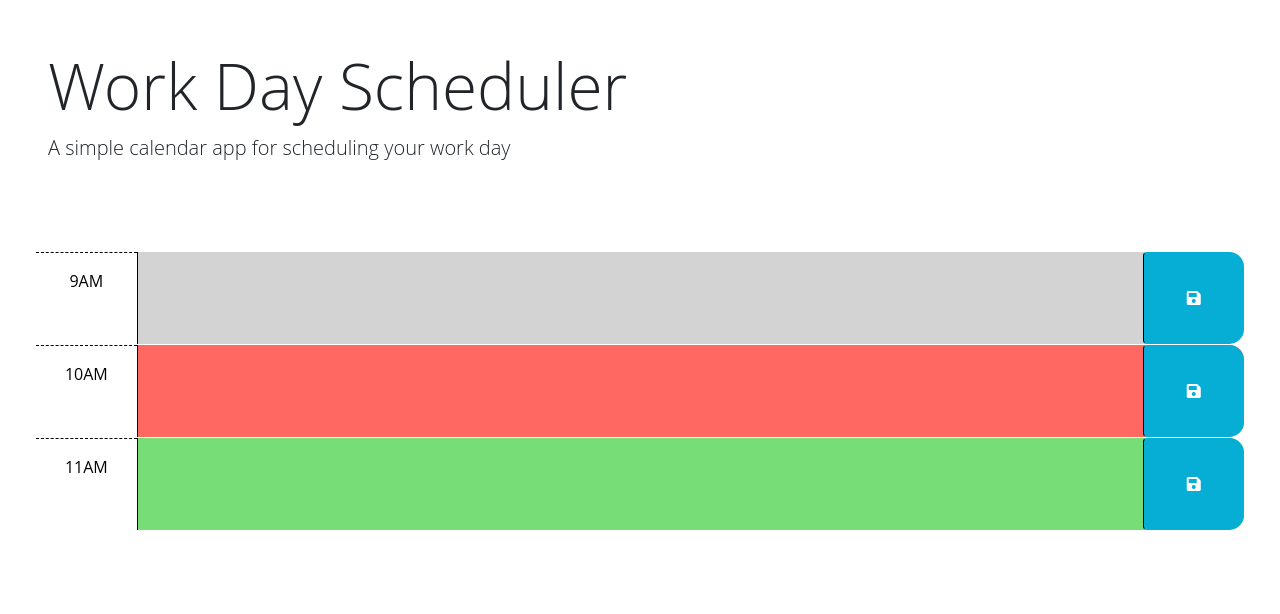
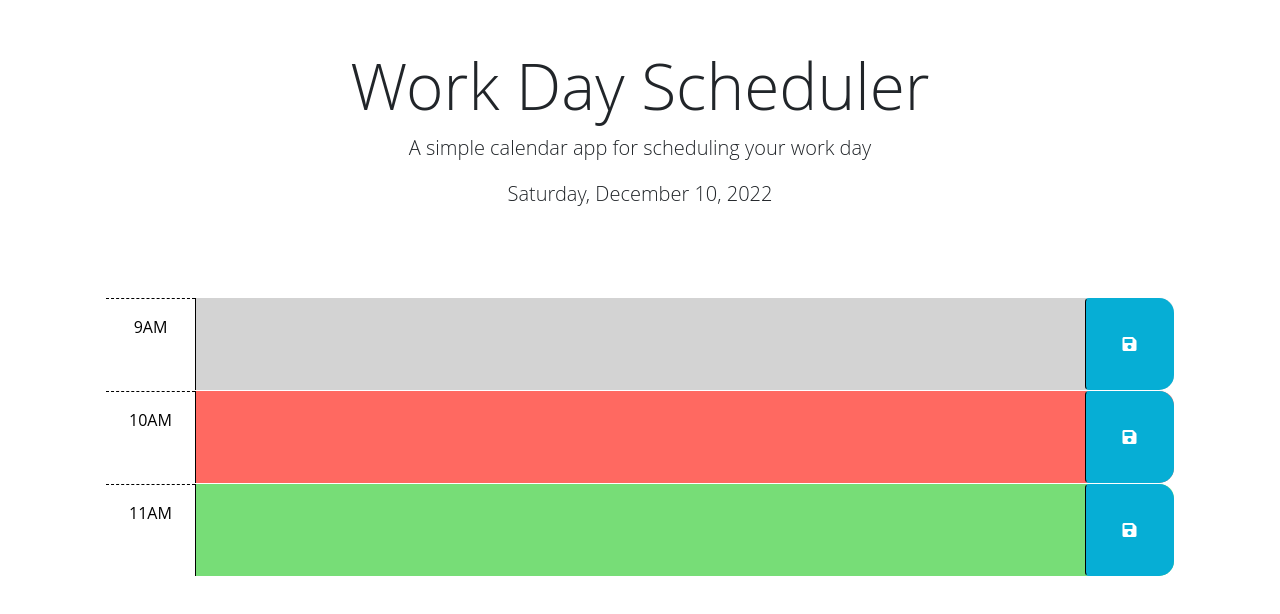
Before and after one commit to joanavillajuan/day-scheduler, a plain HTML site: page index.html in a window 1280 px wide. Drawn offline with nearby package versions, Linux system fonts and the light colour scheme.

Commit message:
added current date in header

```diff
--- a/index.html
+++ b/index.html
@@ -22,6 +22,7 @@
     />
     <link rel="stylesheet" href="style.css" />
     <title>Work Day Scheduler</title>
+    <script src="https://cdn.jsdelivr.net/npm/dayjs@1/dayjs.min.js"></script>
   </head>
 
   <body>
@@ -30,7 +31,7 @@
       <p class="lead">A simple calendar app for scheduling your work day</p>
       <p id="currentDay" class="lead"></p>
     </header>
-    <div class="container-fluid px-5">
+    <div class="container-fluid px-5 container">
       <!-- Use class for "past", "present", and "future" to apply styles to the
         time-block divs accordingly. The javascript will need to do this by
         adding/removing these classes on each div by comparing the hour in the
@@ -70,9 +71,11 @@
     </div>
 
     <script src="https://cdnjs.cloudflare.com/ajax/libs/jquery/3.2.1/jquery.min.js"></script>
-    <script src="https://cdn.jsdelivr.net/npm/dayjs@1.11.3/dayjs.min.js"
-    integrity="sha256-iu/zLUB+QgISXBLCW/mcDi/rnf4m4uEDO0wauy76x7U="
-    crossorigin="anonymous"></script>
+    <script
+      src="https://cdn.jsdelivr.net/npm/dayjs@1.11.3/dayjs.min.js"
+      integrity="sha256-iu/zLUB+QgISXBLCW/mcDi/rnf4m4uEDO0wauy76x7U="
+      crossorigin="anonymous"
+    ></script>
 
     <script src="script.js"></script>
   </body>
--- a/script.js
+++ b/script.js
@@ -1,6 +1,15 @@
 // Wrap all code that interacts with the DOM in a call to jQuery to ensure that
 // the code isn't run until the browser has finished rendering all the elements
 // in the html.
+
+// Display current day and date (eg. day, date)
+var currentDate = dayjs().format('dddd, MMMM D, YYYY');
+$("#currentDay").html(currentDate);
+
+// display header in center
+$("header").css("text-align", "center");
+
+
 $(function () {
   // TODO: Add a listener for click events on the save button. This code should
   // use the id in the containing time-block as a key to save the user input in
@@ -8,16 +17,26 @@ $(function () {
   // function? How can DOM traversal be used to get the "hour-x" id of the
   // time-block containing the button that was clicked? How might the id be
   // useful when saving the description in local storage?
-  //
+
+  $("#saveBtn").on('click', function(){
+
+
+  });
   // TODO: Add code to apply the past, present, or future class to each time
   // block by comparing the id to the current hour. HINTS: How can the id
   // attribute of each time-block be used to conditionally add or remove the
   // past, present, and future classes? How can Day.js be used to get the
   // current hour in 24-hour time?
+
+
   //
   // TODO: Add code to get any user input that was saved in localStorage and set
   // the values of the corresponding textarea elements. HINT: How can the id
   // attribute of each time-block be used to do this?
+
+
   //
   // TODO: Add code to display the current date in the header of the page.
+
+
 });
```
